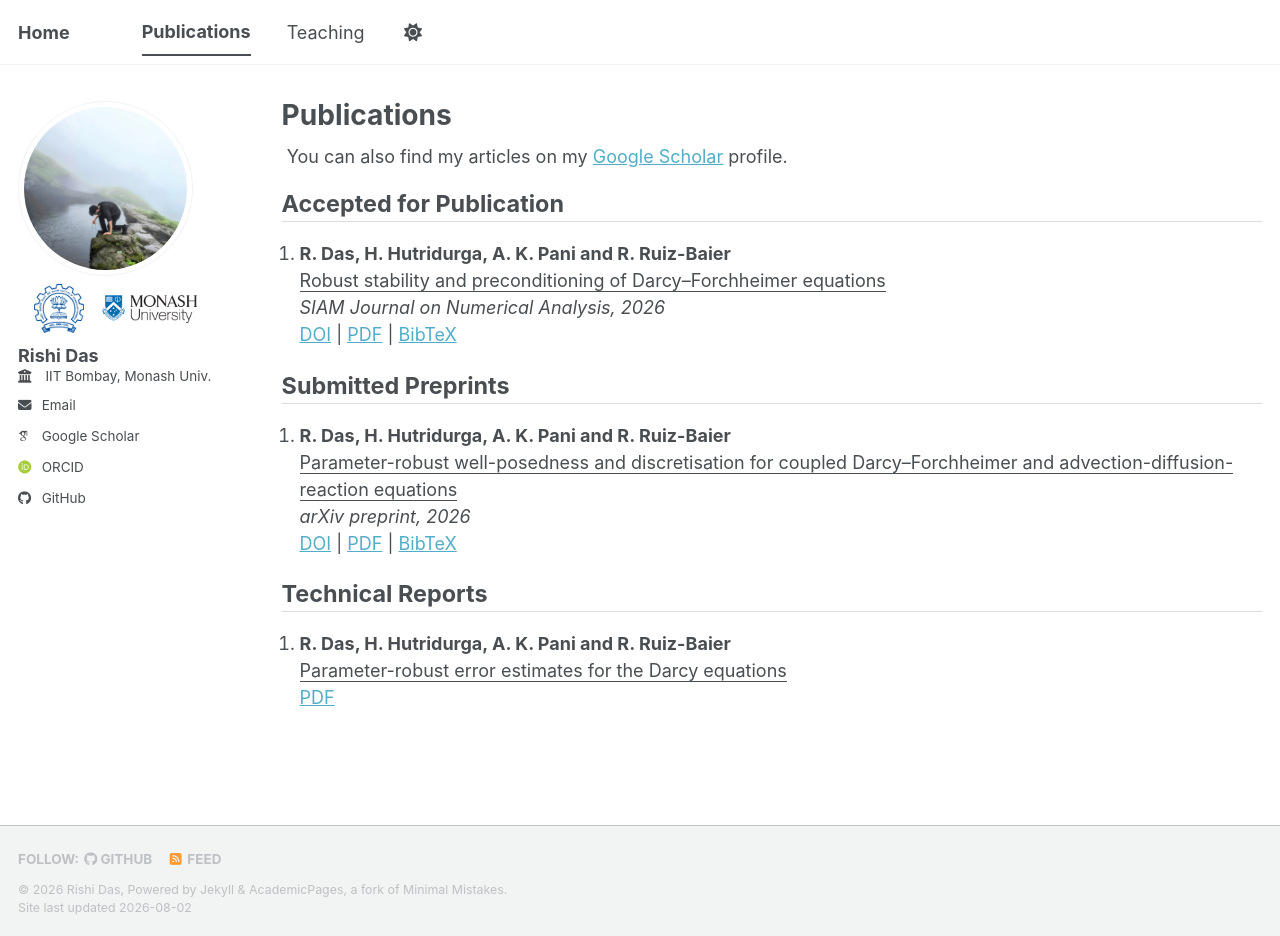
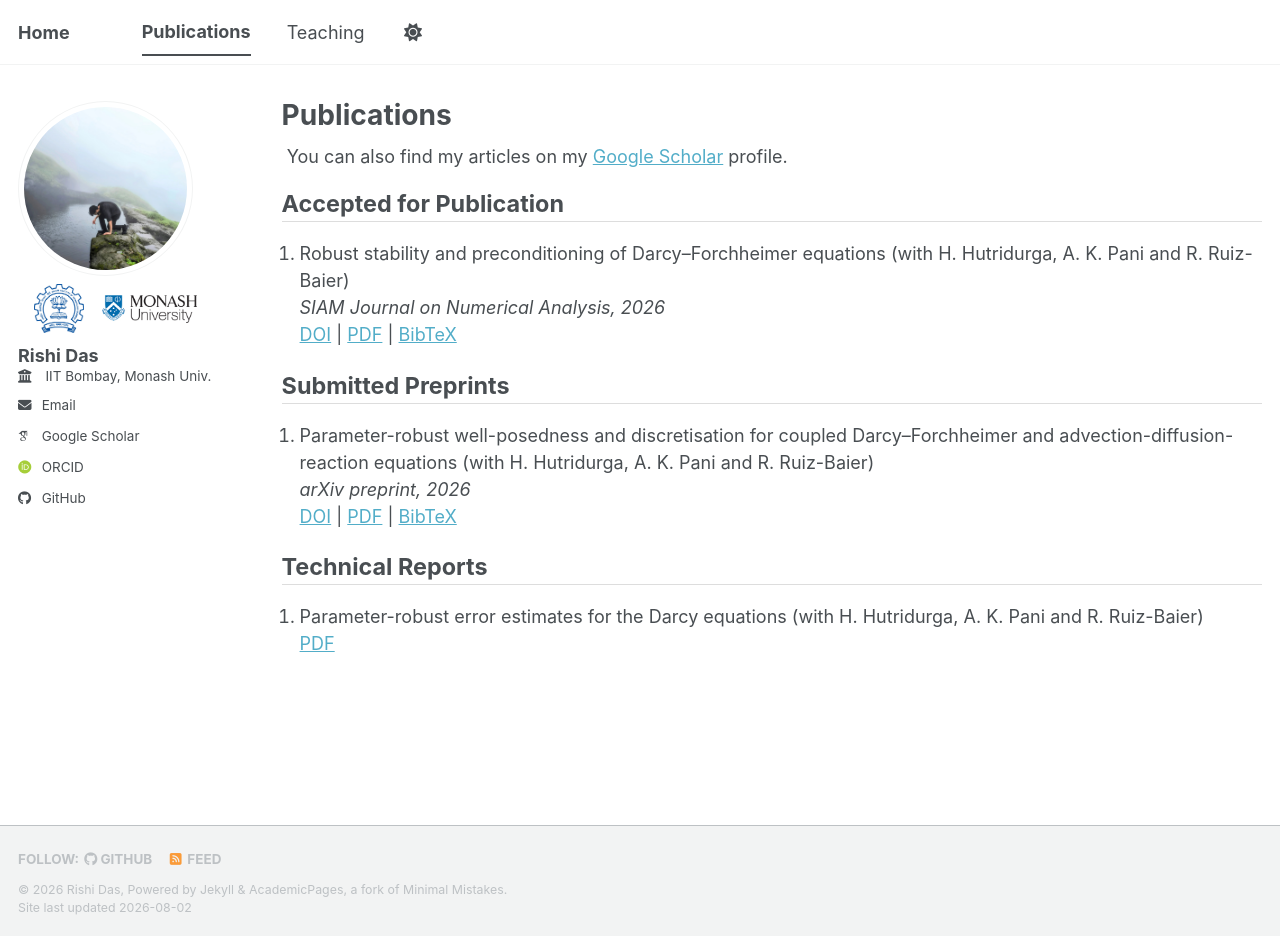
Before and after one commit to rishidas-04/rishidas-04.github.io, a Jekyll site: the page built from _pages/publications.html, in a window 1280 px wide and 936 px high. Built offline with Jekyll 4.4.1, drawn with Linux system fonts in a browser that asks for light colours; some web fonts are replaced; a script bundle is joined from its source files by our own code; library files that are not in the unit come from our copies; some of the changed lines change nothing that is shown.

Commit message:
Update publications.html

```diff
--- a/_pages/publications.html
+++ b/_pages/publications.html
@@ -16,8 +16,8 @@ author_profile: true
 <ol reversed>
   <li>
     <p>
-      <strong>R. Das, H. Hutridurga, A. K. Pani and R. Ruiz-Baier</strong><br>
-      <u>Robust stability and preconditioning of Darcy–Forchheimer equations</u> <br>
+      <!-- <strong>R. Das, H. Hutridurga, A. K. Pani and R. Ruiz-Baier</strong><br> -->
+      Robust stability and preconditioning of Darcy–Forchheimer equations (with H. Hutridurga, A. K. Pani and R. Ruiz-Baier) <br>
       <i>SIAM Journal on Numerical Analysis, 2026</i> <br>
       <a href="https://doi.org/10.48550/arXiv.2510.24527">DOI</a> |
       <a href="https://arxiv.org/pdf/2510.24527">PDF</a> |
@@ -30,8 +30,8 @@ author_profile: true
 <ol reversed>
   <li>
     <p>
-      <strong>R. Das, H. Hutridurga, A. K. Pani and R. Ruiz-Baier</strong><br>
-      <u>Parameter-robust well-posedness and discretisation for coupled Darcy–Forchheimer and advection-diffusion-reaction equations</u> <br>
+      <!-- <strong>R. Das, H. Hutridurga, A. K. Pani and R. Ruiz-Baier</strong><br> -->
+      Parameter-robust well-posedness and discretisation for coupled Darcy–Forchheimer and advection-diffusion-reaction equations (with H. Hutridurga, A. K. Pani and R. Ruiz-Baier) <br>
       <i>arXiv preprint, 2026</i> <br>
       <a href="https://doi.org/10.48550/arXiv.2606.14630">DOI</a> |
       <a href="https://arxiv.org/pdf/2606.14630">PDF</a> |
@@ -44,8 +44,8 @@ author_profile: true
 <ol reversed>
   <li>
     <p>
-     <strong>R. Das, H. Hutridurga, A. K. Pani and R. Ruiz-Baier</strong><br>
-     <u>Parameter-robust error estimates for the Darcy equations</u> <br>
+     <!-- <strong>R. Das, H. Hutridurga, A. K. Pani and R. Ruiz-Baier</strong><br> -->
+     Parameter-robust error estimates for the Darcy equations (with H. Hutridurga, A. K. Pani and R. Ruiz-Baier) <br>
       <a href="/files/DHPR_Robust_error_estimates_Darcy_equations.pdf">PDF</a>
     </p>
   </li>
```
